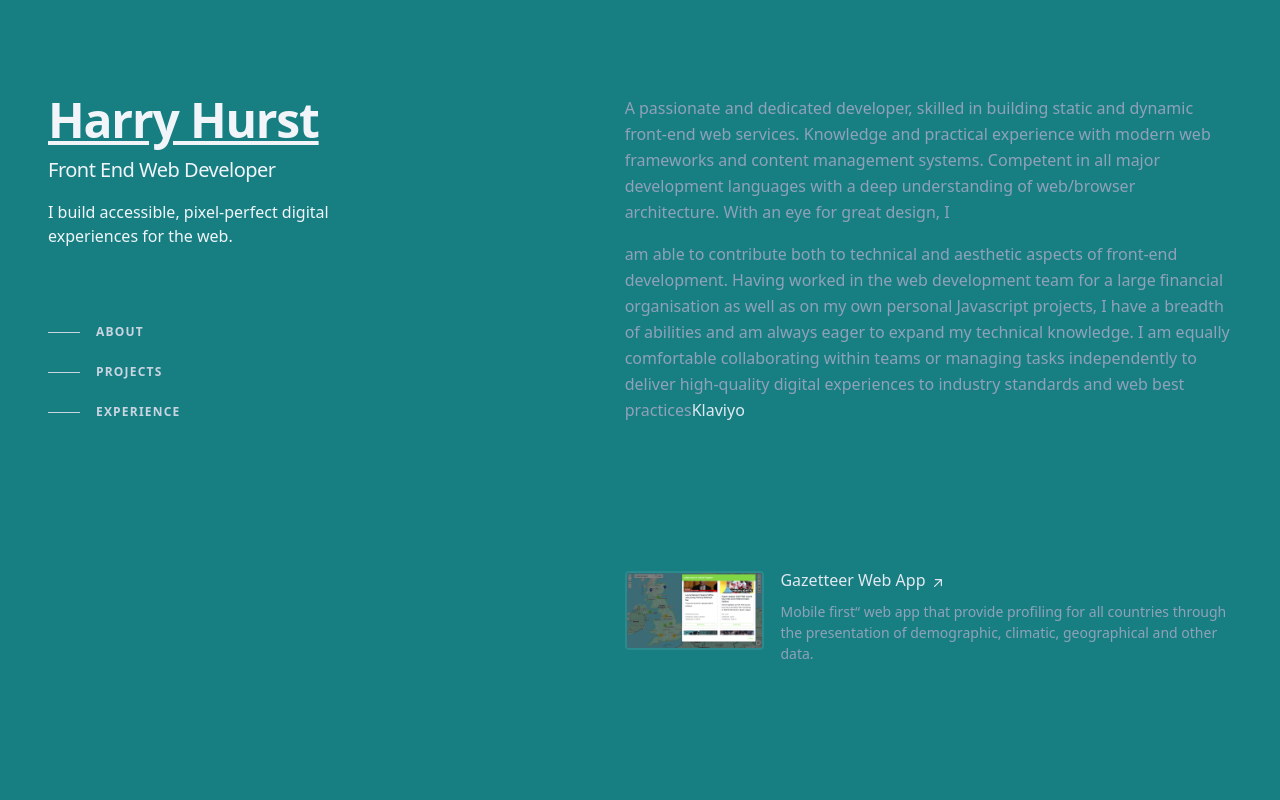
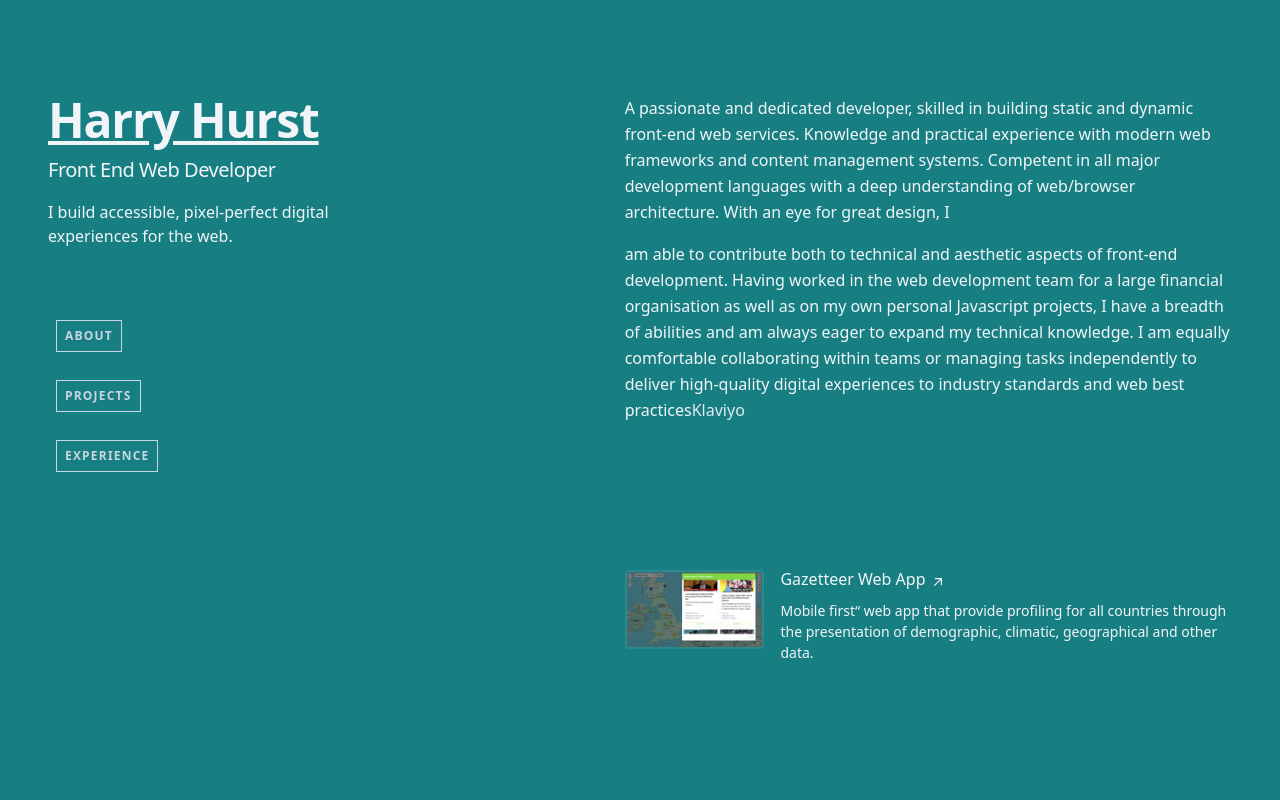
Before and after one commit to harold-hurst/personal-website, a Next.js app: page / in a window 1280 px wide. Shown: the top 800 px of the page. Built offline with nearby package versions, Linux system fonts and the light colour scheme.

Commit message:
update styling of desktop nav links

```diff
--- a/src/app/layout.tsx
+++ b/src/app/layout.tsx
@@ -25,7 +25,7 @@
   return (
     <html lang="en" className="scroll-smooth">
       <body
-        className={`${geistSans.variable} ${geistMono.variable} leading-relaxed text-slate-400 antialiased selection:bg-teal-300 selection:text-teal-900`}
+        className={`${geistSans.variable} ${geistMono.variable} leading-relaxed text-slate-100 antialiased selection:bg-teal-300 selection:text-teal-900`}
       >
         {children}
       </body>
--- a/src/app/page.tsx
+++ b/src/app/page.tsx
@@ -6,13 +6,13 @@
       <div className="lg:flex lg:justify-between lg:gap-4">
         <header className="lg:sticky lg:top-0 lg:flex lg:max-h-screen lg:w-[48%] lg:flex-col lg:justify-between lg:py-24">
           <div>
-            <h1 className="text-4xl underline font-bold tracking-tight text-slate-100 sm:text-5xl">
+            <h1 className="text-4xl underline font-bold tracking-tight sm:text-5xl">
               Harry Hurst
             </h1>
-            <h2 className="mt-3 text-lg font-medium tracking-tight text-slate-100 sm:text-xl">
+            <h2 className="mt-3 text-lg font-medium tracking-tight sm:text-xl">
               Front End Web Developer
             </h2>
-            <p className="mt-4 max-w-xs leading-normal text-slate-100">
+            <p className="mt-4 max-w-xs leading-normal">
               I build accessible, pixel-perfect digital experiences for the web.
             </p>
 
@@ -23,34 +23,60 @@
               <ul className="mt-16 w-max ">
                 <li>
                   <a
-                    className="group flex items-center py-3 active"
+                    className="group flex items-center justify-between my-3 p-2 cursor-pointer"
                     href="#about"
                   >
-                    <span className="nav-indicator mr-4 h-px w-8 bg-slate-300 transition-all group-hover:w-16 group-hover:bg-slate-100 group-focus-visible:w-16 group-focus-visible:bg-slate-100 motion-reduce:transition-none"></span>
-                    <span className="nav-text text-xs font-bold uppercase tracking-widest text-slate-300 group-hover:text-slate-100 group-focus-visible:text-slate-100">
+                    <span className="nav-text inline-flex items-center h-8 px-2 border text-xs font-bold uppercase tracking-widest text-slate-300 group-hover:px-20 group-hover:text-slate-100 group-focus-visible:text-slate-100 transition-all duration-300 motion-reduce:transition-none">
                       About
                     </span>
+
                   </a>
                 </li>
+
                 <li>
-                  <a className="group flex items-center py-3" href="#projects">
-                    <span className="nav-indicator mr-4 h-px w-8 bg-slate-300 transition-all group-hover:w-16 group-hover:bg-slate-100 group-focus-visible:w-16 group-focus-visible:bg-slate-100 motion-reduce:transition-none"></span>
-                    <span className="nav-text text-xs font-bold uppercase tracking-widest text-slate-300 group-hover:text-slate-100 group-focus-visible:text-slate-100">
+                  <a
+                    className="group flex items-center justify-between my-3 p-2 cursor-pointer"
+                    href="#projects"
+                  >
+                    <span className="nav-text inline-flex items-center h-8 px-2 border text-xs font-bold uppercase tracking-widest text-slate-300 group-hover:px-20 group-hover:text-slate-100 group-focus-visible:text-slate-100 transition-all duration-300 motion-reduce:transition-none">
                       Projects
                     </span>
+
                   </a>
                 </li>
+
+                <li>
+                  <a
+                    className="group flex items-center justify-between my-3 p-2 cursor-pointer"
+                    href="#experience"
+                  >
+                    <span className="nav-text inline-flex items-center h-8 px-2 border text-xs font-bold uppercase tracking-widest text-slate-300 group-hover:px-20 group-hover:text-slate-100 group-focus-visible:text-slate-100 transition-all duration-300 motion-reduce:transition-none">
+                      experience
+                    </span>
+
+                  </a>
+                </li>
+
+                {/* <li>
+                  <a className="group flex items-center py-3" href="#projects">
+                    <span className="nav-text inline-flex items-center h-8 px-2 border mr-4 text-xs font-bold uppercase tracking-widest text-slate-300 group-hover:text-slate-100 group-focus-visible:text-slate-100">
+                      Projects
+                    </span>
+                    <span className="nav-indicator h-8 w-8 bg-slate-300 transition-all group-hover:rotate-90 group-hover:bg-slate-100 group-focus-visible:w-16 group-focus-visible:bg-slate-100 motion-reduce:transition-none"></span>
+                  </a>
+                </li>
+
                 <li>
                   <a
                     className="group flex items-center py-3"
                     href="#experience"
                   >
-                    <span className="nav-indicator mr-4 h-px w-8 bg-slate-300 transition-all group-hover:w-16 group-hover:bg-slate-100 group-focus-visible:w-16 group-focus-visible:bg-slate-100 motion-reduce:transition-none"></span>
-                    <span className="nav-text text-xs font-bold uppercase tracking-widest text-slate-300 group-hover:text-slate-100 group-focus-visible:text-slate-200">
+                    <span className="nav-text inline-flex items-center h-8 px-2 border mr-4 text-xs font-bold uppercase tracking-widest text-slate-300 group-hover:text-slate-100 group-focus-visible:text-slate-100">
                       Experience
                     </span>
+                    <span className="nav-indicator h-8 w-8 bg-slate-300 transition-all group-hover:rotate-90 group-hover:bg-slate-100 group-focus-visible:w-16 group-focus-visible:bg-slate-100 motion-reduce:transition-none"></span>
                   </a>
-                </li>
+                </li> */}
               </ul>
             </nav>
           </div>
@@ -61,8 +87,8 @@
             className="mb-16 scroll-mt-16 md:mb-24 lg:mb-36 lg:scroll-mt-24"
             aria-label="About me"
           >
-            <div className="sticky top-0 z-20 -mx-6 mb-4 w-screen customGreen px-6 py-5 backdrop-blur md:-mx-12 md:px-12 lg:sr-only lg:relative lg:top-auto lg:mx-auto lg:w-full lg:px-0 lg:py-0 lg:opacity-0">
-              <h2 className="text-sm font-bold uppercase tracking-widest text-slate-200 lg:sr-only">
+            <div className="sticky top-0 z-20 -mx-6 mb-4 w-screen bg-slate-900/75 px-6 py-5 backdrop-blur md:-mx-12 md:px-12 lg:sr-only lg:relative lg:top-auto lg:mx-auto lg:w-full lg:px-0 lg:py-0 lg:opacity-0">
+              <h2 className="text-sm font-bold uppercase tracking-widest lg:sr-only">
                 About
               </h2>
             </div>
@@ -102,6 +128,11 @@
             id="projects"
             className="mb-16 scroll-mt-16 md:mb-24 lg:mb-36 lg:scroll-mt-24"
           >
+            <div className="sticky top-0 z-20 -mx-6 mb-4 w-screen bg-slate-900/75 px-6 py-5 backdrop-blur md:-mx-12 md:px-12 lg:sr-only lg:relative lg:top-auto lg:mx-auto lg:w-full lg:px-0 lg:py-0 lg:opacity-0">
+              <h2 className="text-sm font-bold uppercase tracking-widest lg:sr-only">
+                Projects
+              </h2>
+            </div>
             <ul>
               <li>
                 <div className="group relative grid gap-4 pb-1 transition-all sm:grid-cols-8 sm:gap-8 md:gap-4 lg:hover:!opacity-100 lg:group-hover/list:opacity-50">
@@ -109,7 +140,7 @@
                   <div className="z-10 sm:order-2 sm:col-span-6">
                     <h3>
                       <a
-                        className="inline-flex items-baseline font-medium leading-tight text-slate-200 hover:text-teal-300 focus-visible:text-teal-300  group/link text-base"
+                        className="inline-flex items-baseline font-medium leading-tight hover:text-teal-300 focus-visible:text-teal-300  group/link text-base"
                         href="https://harold-hurst.co.uk/gazetteer/"
                         target="_blank"
                         rel="noreferrer noopener"
@@ -165,7 +196,7 @@
             aria-label="Work experience"
           >
             <div className="sticky top-0 z-20 -mx-6 mb-4 w-screen bg-slate-900/75 px-6 py-5 backdrop-blur md:-mx-12 md:px-12 lg:sr-only lg:relative lg:top-auto lg:mx-auto lg:w-full lg:px-0 lg:py-0 lg:opacity-0">
-              <h2 className="text-sm font-bold uppercase tracking-widest text-slate-200 lg:sr-only">
+              <h2 className="text-sm font-bold uppercase tracking-widest lg:sr-only">
                 Experience
               </h2>
             </div>
```
Also changed, not shown: temp.html (added).
